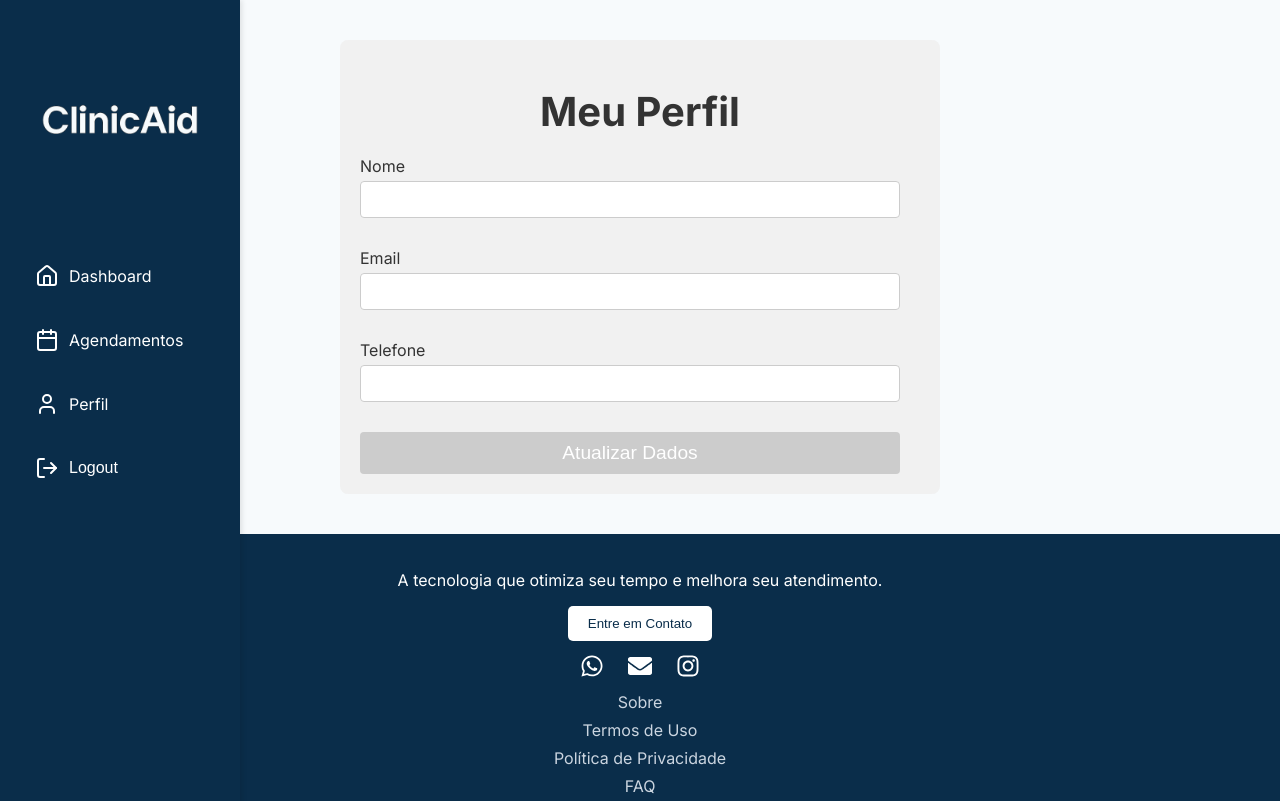
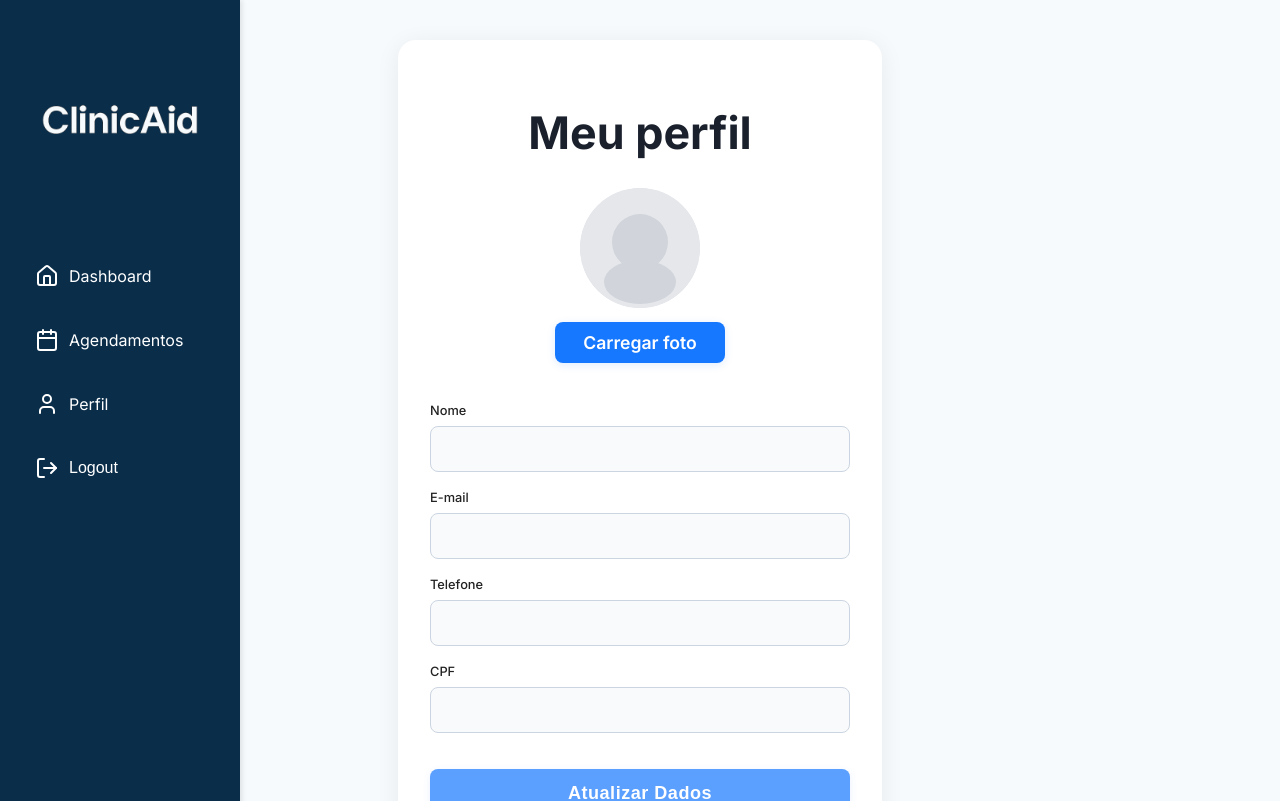
Before and after one commit to nicholasfocke/ClinicAid, a Next.js app in the folder clinicaid/: page /profile in a window 1280 px wide. Shown: the top 801 px of the page. Built offline with nearby package versions, Linux system fonts and the light colour scheme; no server answers; the database is empty; sample sign-in values are in the browser's storage.

Commit message:
Update meu perfil visual e verificação de CPF e telefone

```diff
--- a/clinicaid/pages/profile.tsx
+++ b/clinicaid/pages/profile.tsx
@@ -3,62 +3,81 @@ import { useRouter } from 'next/router';
 import { auth, firestore } from '../firebase/firebaseConfig';
 import { doc, getDoc, updateDoc, collection, query, where, getDocs } from 'firebase/firestore';
 import { onAuthStateChanged } from 'firebase/auth';
+import { getStorage, ref, uploadBytes, getDownloadURL, deleteObject } from 'firebase/storage';
 import styles from '@/styles/profile.module.css';
+import Image from "next/image";
 
 const Profile = () => {
   const [userData, setUserData] = useState({
     nome: '',
     email: '',
     telefone: '',
+    cpf: '',
+    fotoPerfil: '', // Novo campo para URL da foto
   });
   const [originalData, setOriginalData] = useState({
     nome: '',
     email: '',
     telefone: '',
+    cpf: '',
+    fotoPerfil: '',
   });
   const [isLoading, setIsLoading] = useState(true);
   const [isUpdating, setIsUpdating] = useState(false);
   const [isChanged, setIsChanged] = useState(false); // Estado para verificar se algo mudou
   const [error, setError] = useState('');
+  const [foto, setFoto] = useState<string | null>(null); // Preview local
+  const [fotoFile, setFotoFile] = useState<File | null>(null); // Arquivo para upload
   const router = useRouter();
 
   useEffect(() => {
-    // Verificar se o usuário está logado
+    let ignore = false;
     const unsubscribe = onAuthStateChanged(auth, async (user) => {
       if (user) {
         // Obter dados do usuário do Firestore
         const userDoc = doc(firestore, 'users', user.uid);
         const docSnap = await getDoc(userDoc);
-        if (docSnap.exists()) {
+        if (docSnap.exists() && !ignore) {
           const data = docSnap.data();
           const initialData = {
             nome: data.nome || '',
             email: data.email || '',
             telefone: data.telefone || '',
+            cpf: data.cpf || '',
+            fotoPerfil: data.fotoPerfil || '',
           };
           setUserData(initialData);
-          setOriginalData(initialData); // Salva os dados originais para comparação
+          setOriginalData(initialData);
+          setFotoFile(null);
+          setFoto(data.fotoPerfil || null);
         }
-        setIsLoading(false);
+        if (!ignore) setIsLoading(false);
       } else {
-        // Redirecionar para a página de login se não estiver logado
-        router.push('/login');
+        if (!ignore) router.push('/login');
       }
     });
 
-    return () => unsubscribe();
+    return () => {
+      ignore = true;
+      unsubscribe();
+    };
   }, [router]);
 
-  // Verificar se algum campo foi alterado
   useEffect(() => {
+    // Só marca como alterado se algum campo mudou ou se uma nova foto foi selecionada/removida
     const hasChanges =
       userData.nome !== originalData.nome ||
       userData.email !== originalData.email ||
-      userData.telefone !== originalData.telefone;
-    setIsChanged(hasChanges); // Habilitar/desabilitar o botão com base em mudanças
-  }, [userData, originalData]);
+      userData.telefone !== originalData.telefone ||
+      userData.cpf !== originalData.cpf ||
+      fotoFile !== null ||
+      (foto === null && originalData.fotoPerfil) || // Remoção da foto
+      (fotoFile && foto); // Nova foto selecionada
+    setIsChanged(!!hasChanges);
+    // eslint-disable-next-line
+  }, [userData, originalData, foto, fotoFile]);
 
-  // Função para verificar se o email ou telefone já está cadastrado
+  // Função para verificar se o email ou telefone já está cadastrado por OUTRO usuário
   const checkIfEmailOrPhoneExists = async () => {
     try {
       const q = query(
@@ -67,12 +86,42 @@ const Profile = () => {
         where('telefone', '==', userData.telefone)
       );
       const querySnapshot = await getDocs(q);
-      return !querySnapshot.empty;
+      // Permite atualizar se o único documento encontrado for o próprio usuário logado
+      if (!querySnapshot.empty) {
+        const user = auth.currentUser;
+        if (user) {
+          let onlyOwnDoc = true;
+          querySnapshot.forEach((docSnap) => {
+            if (docSnap.id !== user.uid) {
+              onlyOwnDoc = false;
+            }
+          });
+          return !onlyOwnDoc; // retorna true se existe outro usuário, false se só ele mesmo
+        }
+      }
+      return false;
     } catch (error) {
       console.error('Erro ao verificar email ou telefone existentes: ', error);
       return false;
     }
   };
+
+  // Função para validar CPF
+  function isValidCPF(cpf: string): boolean {
+    cpf = cpf.replace(/\D/g, '');
+    if (cpf.length !== 11 || /^(\d)\1+$/.test(cpf)) return false;
+    let soma = 0, resto;
+    for (let i = 1; i <= 9; i++) soma += parseInt(cpf[i - 1]) * (11 - i);
+    resto = (soma * 10) % 11;
+    if (resto === 10 || resto === 11) resto = 0;
+    if (resto !== parseInt(cpf[9])) return false;
+    soma = 0;
+    for (let i = 1; i <= 10; i++) soma += parseInt(cpf[i - 1]) * (12 - i);
+    resto = (soma * 10) % 11;
+    if (resto === 10 || resto === 11) resto = 0;
+    if (resto !== parseInt(cpf[10])) return false;
+    return true;
+  }
 
   // Função para atualizar dados no Firebase
   const handleUpdate = async (e: React.FormEvent) => {
@@ -80,10 +129,46 @@ const Profile = () => {
     setIsUpdating(true);
     setError('');
 
+    // Validação do telefone: deve conter exatamente 11 dígitos numéricos
+    const telefoneNumeros = userData.telefone.replace(/\D/g, '');
+    if (telefoneNumeros.length !== 11) {
+      setError('O número de celular deve conter exatamente 11 dígitos.');
+      setIsUpdating(false);
+      return;
+    }
+
+    // Validação do CPF: deve conter exatamente 11 dígitos numéricos e ser válido
+    const cpfNumeros = userData.cpf.replace(/\D/g, '');
+    if (cpfNumeros.length !== 11 || !isValidCPF(userData.cpf)) {
+      setError('O CPF informado não é válido.');
+      setIsUpdating(false);
+      return;
+    }
+
     try {
       const user = auth.currentUser;
+      let fotoPerfilUrl = userData.fotoPerfil;
+
       if (user) {
-        // Verificar se email ou telefone já estão cadastrados
+        const storage = getStorage();
+        // Upload da nova foto se houver
+        if (fotoFile) {
+          const storageRef = ref(storage, `profile_photos/${user.uid}`);
+          await uploadBytes(storageRef, fotoFile);
+          fotoPerfilUrl = await getDownloadURL(storageRef);
+        }
+        // Remover foto do storage se removida
+        if (!foto && originalData.fotoPerfil && !fotoFile) {
+          try {
+            const storageRef = ref(storage, `profile_photos/${user.uid}`);
+            await deleteObject(storageRef);
+          } catch (err) {
+            // Se não existir, ignora
+          }
+          fotoPerfilUrl = '';
+        }
+
+        // Permite atualizar mesmo se email ou telefone já existirem, desde que seja o próprio usuário
         const emailOrPhoneExists = await checkIfEmailOrPhoneExists();
         if (emailOrPhoneExists) {
           setError('Email ou telefone já cadastrados por outro usuário.');
@@ -91,16 +176,21 @@ const Profile = () => {
           return;
         }
 
-        // Atualizar os dados no Firestore
         const userDoc = doc(firestore, 'users', user.uid);
         await updateDoc(userDoc, {
           nome: userData.nome,
           email: userData.email,
           telefone: userData.telefone,
+          cpf: userData.cpf,
+          fotoPerfil: fotoPerfilUrl,
         });
         alert('Dados atualizados com sucesso!');
-        setOriginalData(userData); // Atualizar os dados originais com os novos
-        setIsChanged(false); // Desabilitar o botão novamente
+        // Atualiza o estado original e limpa preview local
+        setOriginalData({ ...userData, fotoPerfil: fotoPerfilUrl });
+        setFotoFile(null);
+        setIsChanged(false);
+        setUserData((prev) => ({ ...prev, fotoPerfil: fotoPerfilUrl }));
+        setFoto(fotoPerfilUrl || null);
       }
     } catch (error) {
       console.error('Erro ao atualizar dados: ', error);
@@ -110,16 +200,59 @@ const Profile = () => {
     }
   };
 
+  const handleFotoChange = (e: React.ChangeEvent<HTMLInputElement>) => {
+    if (e.target.files && e.target.files[0]) {
+      setFoto(URL.createObjectURL(e.target.files[0]));
+      setFotoFile(e.target.files[0]);
+      // Não altera userData.fotoPerfil aqui, só ao salvar
+    }
+  };
+
+  const handleRemoverFoto = () => {
+    setFoto(null);
+    setFotoFile(null);
+    // Não altera userData.fotoPerfil aqui, só ao salvar
+    setIsChanged(true);
+  };
+
   if (isLoading) {
     return <p>Carregando dados...</p>;
   }
 
   return (
-    <div className={styles.container}>
-      <h1 className={styles.title}>Meu Perfil</h1>
+    <div className={styles.perfilContainer}>
+      <h1 className={styles.perfilTitulo}>Meu perfil</h1>
+      <div className={styles.perfilFotoBox}>
+        <div className={styles.perfilFotoWrapper}>
+          {foto ? (
+            // eslint-disable-next-line @next/next/no-img-element
+            <img src={foto} alt="Foto de perfil" className={styles.perfilFoto} />
+          ) : userData.fotoPerfil ? (
+            // eslint-disable-next-line @next/next/no-img-element
+            <img src={userData.fotoPerfil} alt="Foto de perfil" className={styles.perfilFoto} />
+          ) : (
+            <svg className={styles.perfilFoto} width="120" height="120" viewBox="0 0 120 120" fill="none">
+              <circle cx="60" cy="60" r="60" fill="#E5E7EB"/>
+              <circle cx="60" cy="54" r="28" fill="#D1D5DB"/>
+              <ellipse cx="60" cy="94" rx="36" ry="22" fill="#D1D5DB"/>
+            </svg>
+          )}
+        </div>
+        <div style={{ display: "flex", gap: 12 }}>
+          <label className={styles.perfilFotoBtn}>
+            Carregar foto
+            <input type="file" accept="image/*" style={{ display: "none" }} onChange={handleFotoChange} />
+          </label>
+          {(foto || userData.fotoPerfil) && (
+            <button type="button" className={styles.perfilFotoBtn} style={{ background: "#e53e3e" }} onClick={handleRemoverFoto}>
+              Remover foto
+            </button>
+          )}
+        </div>
+      </div>
       {error && <p className={styles.error}>{error}</p>}
-      <form onSubmit={handleUpdate} className={styles.form}>
-        <div className={styles.formGroup}>
+      <form onSubmit={handleUpdate} className={styles.perfilForm}>
+        <div className={styles.perfilCampo}>
           <label htmlFor="nome">Nome</label>
           <input
             type="text"
@@ -129,8 +262,8 @@ const Profile = () => {
             required
           />
         </div>
-        <div className={styles.formGroup}>
-          <label htmlFor="email">Email</label>
+        <div className={styles.perfilCampo}>
+          <label htmlFor="email">E-mail</label>
           <input
             type="email"
             id="email"
@@ -139,7 +272,7 @@ const Profile = () => {
             required
           />
         </div>
-        <div className={styles.formGroup}>
+        <div className={styles.perfilCampo}>
           <label htmlFor="telefone">Telefone</label>
           <input
             type="text"
@@ -149,7 +282,17 @@ const Profile = () => {
             required
           />
         </div>
-        <button type="submit" className={styles.submitButton} disabled={!isChanged || isUpdating}>
+        <div className={`${styles.perfilCampo} ${styles.cpf}`}>
+          <label htmlFor="cpf">CPF</label>
+          <input
+            type="text"
+            id="cpf"
+            value={userData.cpf}
+            onChange={(e) => setUserData({ ...userData, cpf: e.target.value })}
+            required
+          />
+        </div>
+        <button type="submit" className={styles.perfilBtn} disabled={!isChanged || isUpdating}>
           {isUpdating ? 'Atualizando...' : 'Atualizar Dados'}
         </button>
       </form>
--- a/clinicaid/styles/profile.module.css
+++ b/clinicaid/styles/profile.module.css
@@ -65,7 +65,136 @@
     cursor: not-allowed;
   }
 
-  /* Responsividade */
+  /* Novos estilos para o perfil */
+  .perfilContainer {
+    max-width: 420px;
+    margin: 40px auto 80px auto; /* Aumenta o espaço externo abaixo da box */
+    background: #fff;
+    border-radius: 18px;
+    box-shadow: 0 4px 24px #0001;
+    padding: 36px 32px 32px 32px;
+    display: flex;
+    flex-direction: column;
+    align-items: center;
+  }
+
+  .perfilTitulo {
+    font-size: 2.8rem;
+    font-weight: 700;
+    margin-bottom: 28px;
+    color: #1a202c;
+    text-align: center;
+    font-family: 'Inter', sans-serif;
+  }
+
+  .perfilFotoBox {
+    display: flex;
+    flex-direction: column;
+    align-items: center;
+    margin-bottom: 32px;
+  }
+
+  .perfilFotoWrapper {
+    width: 120px;
+    height: 120px;
+    border-radius: 50%;
+    overflow: hidden;
+    background: #e5e7eb;
+    display: flex;
+    align-items: center;
+    justify-content: center;
+    margin-bottom: 14px;
+  }
+
+  .perfilFoto {
+    width: 120px;
+    height: 120px;
+    border-radius: 50%;
+    object-fit: cover;
+    background: #e5e7eb;
+    display: block;
+  }
+
+  .perfilFotoBtn {
+    background: #1677ff;
+    color: #fff;
+    border: none;
+    border-radius: 8px;
+    padding: 10px 28px;
+    font-size: 1.1rem;
+    font-weight: 600;
+    cursor: pointer;
+    transition: background 0.2s;
+    margin-bottom: 8px;
+    text-align: center;
+    box-shadow: 0 2px 8px #1677ff22;
+    display: inline-block;
+  }
+
+  .perfilFotoBtn:hover {
+    background: #0056d6;
+  }
+
+  .perfilForm {
+    width: 100%;
+    display: flex;
+    flex-direction: column;
+    gap: 18px;
+    margin-bottom: 40px; /* Remova o margin-bottom do form */
+  }
+
+  .perfilCampo {
+    display: flex;
+    flex-direction: column;
+    gap: 6px;
+  }
+
+
+  .perfilCampo label {
+    font-size: 0.8rem;
+    color: #222;
+    font-weight: 500;
+    margin-bottom: 2px;
+  }
+
+  .perfilCampo input {
+    padding: 12px;
+    border-radius: 8px;
+    border: 1.5px solid #cbd5e1;
+    font-size: 1.0rem;
+    background: #f9fafb;
+    color: #222;
+    outline: none;
+    transition: border 0.2s;
+    font-family: 'Inter', sans-serif;
+  }
+
+  .perfilCampo input:focus {
+    border: 1.5px solid #1677ff;
+    background: #fff;
+  }
+
+  .perfilBtn {
+    width: 100%;
+    border: none;
+    border-radius: 8px;
+    padding: 14px 0;
+    font-size: 1.13rem;
+    font-weight: 700;
+    cursor: pointer;
+    background: #1677ff;
+    color: #fff;
+    margin-top: 18px;
+    transition: background 0.2s, color 0.2s, box-shadow 0.2s;
+    box-shadow: 0 2px 8px #1677ff22;
+    letter-spacing: 0.5px;
+  }
+
+  .perfilBtn:disabled {
+    opacity: 0.7;
+    cursor: not-allowed;
+  }
+
   @media (max-width: 768px) {
     .container {
       padding: 15px;
```
Also changed, not shown: clinicaid/pages/register.tsx (+42 -0 lines).
